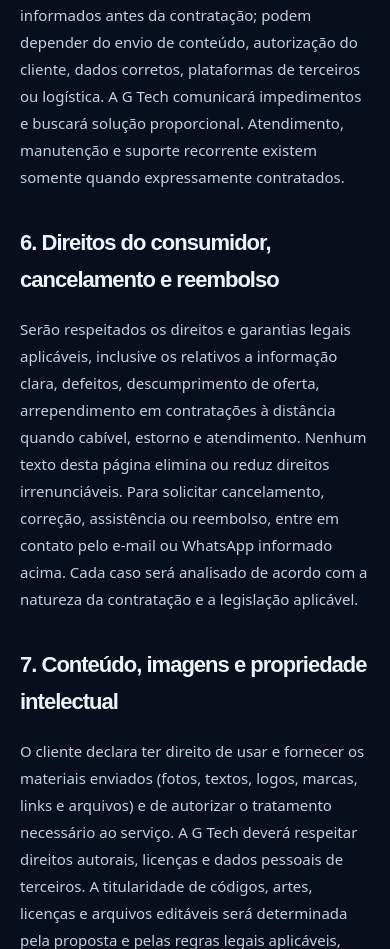
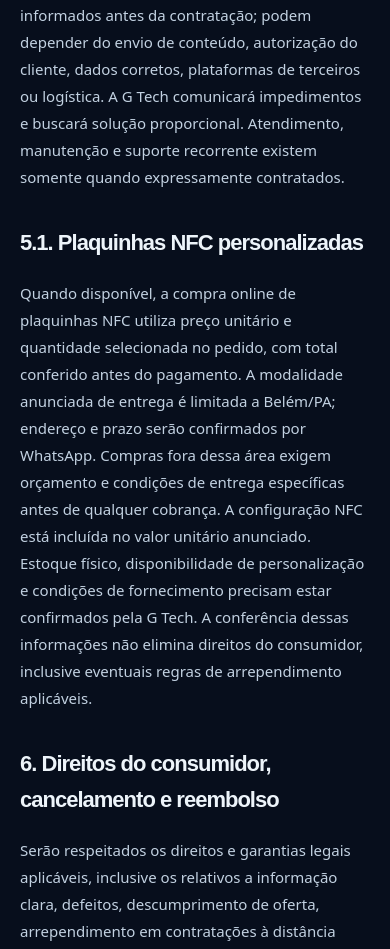
Before and after one commit to Gerrard013/gtech-ultra-final, a Flask app: page /termos in a window 390 px wide. Shown: the part 2029-2978 px from the top of the page. Run offline with Flask 3, Linux system fonts and the light colour scheme; some libraries are stand-ins or nearby versions.

Commit message:
security(sentinela): NFC fulfillment safeguards, docs, mobile QA and non-root runtime

```diff
--- a/templates/termos.html
+++ b/templates/termos.html
@@ -28,6 +28,9 @@
 <h2>5. Entrega, colaboração e suporte</h2>
 <p>Prazos para trabalhos digitais e entrega física são informados antes da contratação; podem depender do envio de conteúdo, autorização do cliente, dados corretos, plataformas de terceiros ou logística. A G Tech comunicará impedimentos e buscará solução proporcional. Atendimento, manutenção e suporte recorrente existem somente quando expressamente contratados.</p>
 
+<h2>5.1. Plaquinhas NFC personalizadas</h2>
+<p>Quando disponível, a compra online de plaquinhas NFC utiliza preço unitário e quantidade selecionada no pedido, com total conferido antes do pagamento. A modalidade anunciada de entrega é limitada a Belém/PA; endereço e prazo serão confirmados por WhatsApp. Compras fora dessa área exigem orçamento e condições de entrega específicas antes de qualquer cobrança. A configuração NFC está incluída no valor unitário anunciado. Estoque físico, disponibilidade de personalização e condições de fornecimento precisam estar confirmados pela G Tech. A conferência dessas informações não elimina direitos do consumidor, inclusive eventuais regras de arrependimento aplicáveis.</p>
+
 <h2>6. Direitos do consumidor, cancelamento e reembolso</h2>
 <p>Serão respeitados os direitos e garantias legais aplicáveis, inclusive os relativos a informação clara, defeitos, descumprimento de oferta, arrependimento em contratações à distância quando cabível, estorno e atendimento. Nenhum texto desta página elimina ou reduz direitos irrenunciáveis. Para solicitar cancelamento, correção, assistência ou reembolso, entre em contato pelo e-mail ou WhatsApp informado acima. Cada caso será analisado de acordo com a natureza da contratação e a legislação aplicável.</p>
 
```
